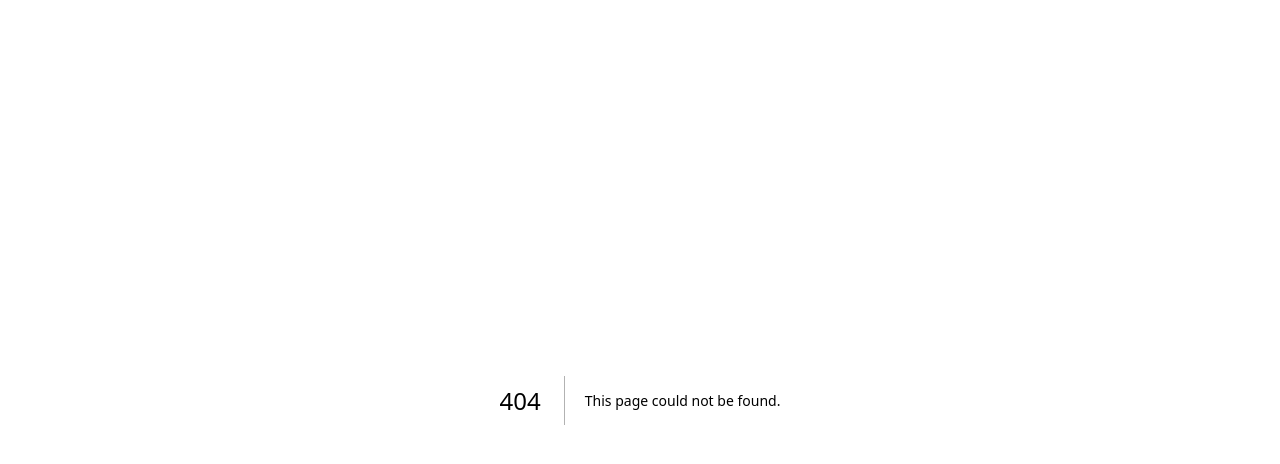
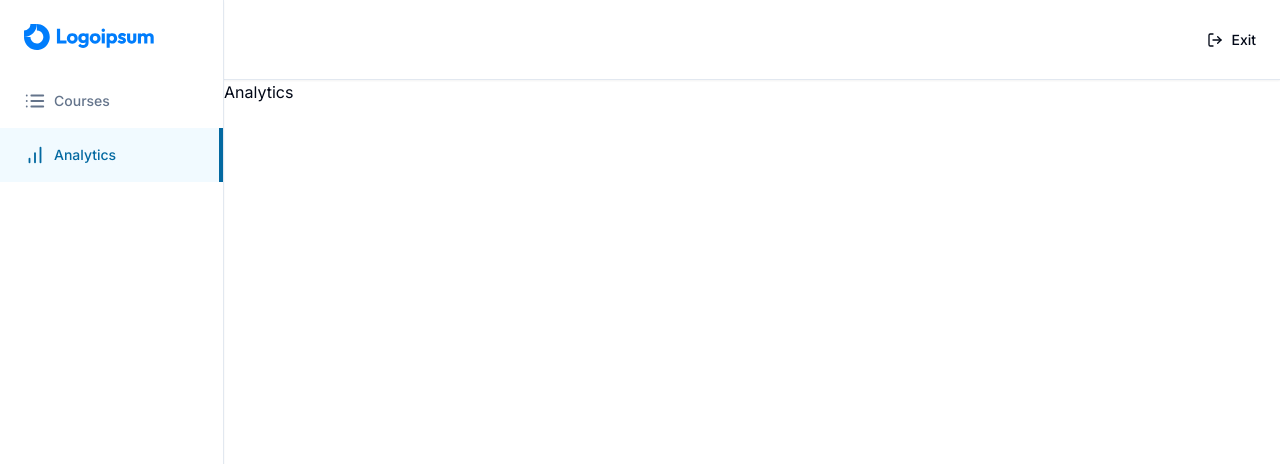
Before and after one commit to vineetsingh-27/lms-app, a Next.js app: page /teacher/analytics in a window 1280 px wide. Before the commit this address had no page. Shown: the top 464 px of the page. Built offline with nearby package versions, Linux system fonts and the light colour scheme.

Commit message:
Dynamic layout completed

```diff
--- /dev/null
+++ b/app/(dashboard)/(routes)/teacher/analytics/page.tsx
@@ -0,0 +1,9 @@
+const Analytics = () => {
+    return (
+        <div>
+            Analytics
+        </div>
+     );
+}
+
+export default Analytics;
--- /dev/null
+++ b/app/(dashboard)/(routes)/teacher/courses/page.tsx
@@ -0,0 +1,9 @@
+const CoursesPage = () =>{
+    return (
+        <div>
+            Courses page!
+        </div>
+    )
+}
+
+export default CoursesPage;
--- a/app/(dashboard)/_components/sidebar-routes.tsx
+++ b/app/(dashboard)/_components/sidebar-routes.tsx
@@ -1,7 +1,8 @@
 "use client";
 
-import { Compass, Layout } from "lucide-react";
+import { BarChart, Compass, Layout, List } from "lucide-react";
 import { SidebarItem } from "./sidebar-item";
+import { usePathname } from "next/navigation";
 
 const guestRoutes = [
     {
@@ -16,8 +17,24 @@
     },
 ]
 
+const teacherRoutes = [
+    {
+        icon: List,
+        label: "Courses",
+        href: "/teacher/courses",
+    },
+    {
+        icon: BarChart,
+        label: "Analytics",
+        href: "/teacher/analytics",
+    },
+]
+
 export const SidebarRoutes = () =>{
-    const routes = guestRoutes;
+    const pathname = usePathname()
+
+    const isTeacherPage = pathname?.includes("/teacher");
+    const routes = isTeacherPage ? teacherRoutes : guestRoutes;
 
     return (
         <div className="flex flex-col w-full">
--- a/app/(dashboard)/layout.tsx
+++ b/app/(dashboard)/layout.tsx
@@ -11,7 +11,7 @@
             <div className="hidden md:flex h-full w-56 flex-col fixed inset-y-0 z-50">
                 <Sidebar/>
             </div>
-            <main className="md:pl-56 h-full">
+            <main className="md:pl-56 pt-[80px] h-full">
             {children}
             </main>
         </div>
--- a/components/navbar-routes.tsx
+++ b/components/navbar-routes.tsx
@@ -1,11 +1,35 @@
-"use client"
+"use client";
 
-import { UserButton } from "@clerk/nextjs"
+import { UserButton } from "@clerk/nextjs";
+import { usePathname, useRouter } from "next/navigation";
+import { Button } from "./ui/button";
+import { LogOut } from "lucide-react";
+import Link from "next/link";
 
-export const NavbarRoutes = () =>{
-    return (
-        <div className="flex gap-x-2 ml-auto">
-            <UserButton/>
-        </div>
-    )
-}
+export const NavbarRoutes = () => {
+  const pathname = usePathname();
+  const router = useRouter();
+
+  const isTeacherPage = pathname?.startsWith("/teacher");
+  const isPlayerPage = pathname?.startsWith("/chapter");
+
+  return (
+    <div className="flex gap-x-2 ml-auto">
+      {isTeacherPage || isPlayerPage ? (
+        <Link href="/">
+          <Button size="sm" variant="ghost">
+            <LogOut className="h-4 w-4 mr-2" />
+            Exit
+          </Button>
+        </Link>
+      ) : (
+        <Link href="/teacher/courses">
+          <Button size="sm" variant="ghost">
+            Teacher mode
+          </Button>
+        </Link>
+      )}
+      <UserButton afterSignOutUrl="/" />
+    </div>
+  );
+};
--- /dev/null
+++ b/components/ui/button.tsx
@@ -0,0 +1,56 @@
+import * as React from "react"
+import { Slot } from "@radix-ui/react-slot"
+import { cva, type VariantProps } from "class-variance-authority"
+
+import { cn } from "@/lib/utils"
+
+const buttonVariants = cva(
+  "inline-flex items-center justify-center whitespace-nowrap rounded-md text-sm font-medium ring-offset-background transition-colors focus-visible:outline-none focus-visible:ring-2 focus-visible:ring-ring focus-visible:ring-offset-2 disabled:pointer-events-none disabled:opacity-50",
+  {
+    variants: {
+      variant: {
+        default: "bg-primary text-primary-foreground hover:bg-primary/90",
+        destructive:
+          "bg-destructive text-destructive-foreground hover:bg-destructive/90",
+        outline:
+          "border border-input bg-background hover:bg-accent hover:text-accent-foreground",
+        secondary:
+          "bg-secondary text-secondary-foreground hover:bg-secondary/80",
+        ghost: "hover:bg-accent hover:text-accent-foreground",
+        link: "text-primary underline-offset-4 hover:underline",
+      },
+      size: {
+        default: "h-10 px-4 py-2",
+        sm: "h-9 rounded-md px-3",
+        lg: "h-11 rounded-md px-8",
+        icon: "h-10 w-10",
+      },
+    },
+    defaultVariants: {
+      variant: "default",
+      size: "default",
+    },
+  }
+)
+
+export interface ButtonProps
+  extends React.ButtonHTMLAttributes<HTMLButtonElement>,
+    VariantProps<typeof buttonVariants> {
+  asChild?: boolean
+}
+
+const Button = React.forwardRef<HTMLButtonElement, ButtonProps>(
+  ({ className, variant, size, asChild = false, ...props }, ref) => {
+    const Comp = asChild ? Slot : "button"
+    return (
+      <Comp
+        className={cn(buttonVariants({ variant, size, className }))}
+        ref={ref}
+        {...props}
+      />
+    )
+  }
+)
+Button.displayName = "Button"
+
+export { Button, buttonVariants }
--- a/package.json
+++ b/package.json
@@ -11,6 +11,7 @@
   "dependencies": {
     "@clerk/nextjs": "^5.1.2",
     "@radix-ui/react-dialog": "^1.0.5",
+    "@radix-ui/react-slot": "^1.0.2",
     "class-variance-authority": "^0.7.0",
     "clsx": "^2.1.1",
     "lucide-react": "^0.379.0",
```
Also changed, not shown: 1 other file (tests, documents, lock files or other folders).
